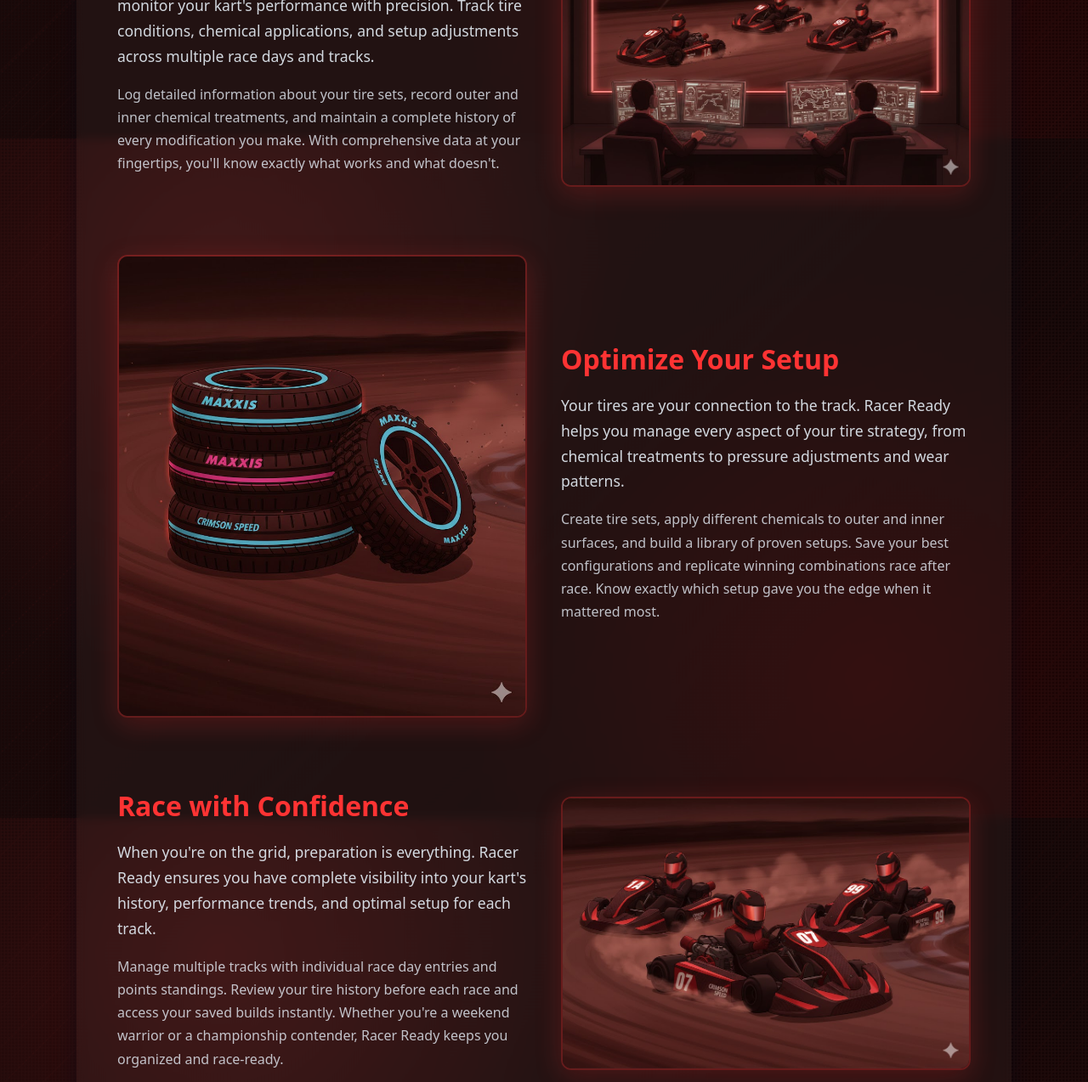
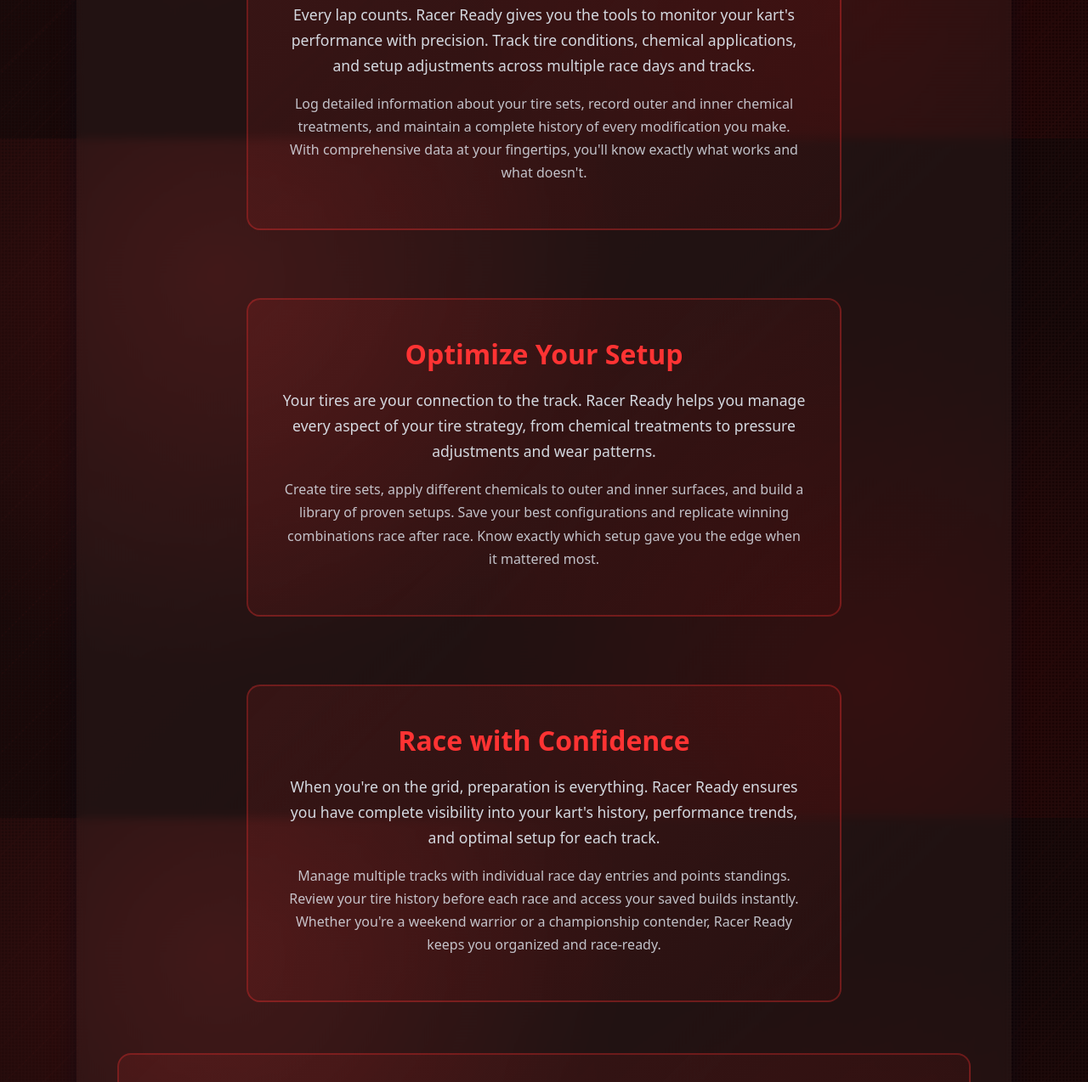
Before and after one commit to Evan-Linder/RacerReady, a website: page public/index.html in a window 1280 px wide. Shown: the part 637-1911 px from the top of the page at 85% size. Drawn offline with Linux system fonts and the light colour scheme.

Commit message:
updated homepage

```diff
--- a/public/index.html
+++ b/public/index.html
@@ -39,7 +39,8 @@
             <div class="hero-inner">
                 <div class="hero-copy">
                     <h2>Start your engines</h2>
-                    <p>The ultimate go-kart management platform for racers who demand precision, performance, and results.</p>
+                    <p>The ultimate go-kart management platform for racers who demand precision, performance, and
+                        results.</p>
                     <p><a class="btn primary" href="sign.html">Get Started</a></p>
                 </div>
             </div>
@@ -49,67 +50,76 @@
         <section style="max-width: 1200px; margin: 60px auto; padding: 0 20px;">
 
             <!-- Track Your Performance -->
-            <div style="display: grid; grid-template-columns: 1fr 1fr; gap: 40px; align-items: center; margin-bottom: 80px;">
-                <div>
+            <div
+                style="display: flex; justify-content: center; margin-bottom: 80px;">
+                <div
+                    style="text-align: center; max-width: 700px; padding: 40px; background: linear-gradient(135deg, rgba(255,51,51,0.1), rgba(204,0,0,0.05)); border-radius: 16px; border: 2px solid rgba(255,51,51,0.3);">
                     <h2 style="color: #ff3333; font-size: 2rem; margin-bottom: 16px;">Track Your Performance</h2>
                     <p style="color: rgba(230,238,246,0.9); font-size: 1.1rem; line-height: 1.7; margin-bottom: 16px;">
-                        Every lap counts. Racer Ready gives you the tools to monitor your kart's performance with precision.
-                        Track tire conditions, chemical applications, and setup adjustments across multiple race days and tracks.
+                        Every lap counts. Racer Ready gives you the tools to monitor your kart's performance with
+                        precision.
+                        Track tire conditions, chemical applications, and setup adjustments across multiple race days
+                        and tracks.
                     </p>
                     <p style="color: rgba(230,238,246,0.8); font-size: 1rem; line-height: 1.7;">
-                        Log detailed information about your tire sets, record outer and inner chemical treatments, and maintain
-                        a complete history of every modification you make. With comprehensive data at your fingertips, you'll
+                        Log detailed information about your tire sets, record outer and inner chemical treatments, and
+                        maintain
+                        a complete history of every modification you make. With comprehensive data at your fingertips,
+                        you'll
                         know exactly what works and what doesn't.
                     </p>
-                </div>
-                <div style="border-radius: 12px; overflow: hidden; box-shadow: 0 8px 32px rgba(255,51,51,0.2); border: 2px solid rgba(255,51,51,0.3);">
-                    <img src="images/monitoring_computers.jpg" alt="Performance monitoring computers" style="width: 100%; height: auto; display: block;">
                 </div>
             </div>
 
             <!-- Optimize Your Setup -->
-            <div style="display: grid; grid-template-columns: 1fr 1fr; gap: 40px; align-items: center; margin-bottom: 80px;">
-                <div style="border-radius: 12px; overflow: hidden; box-shadow: 0 8px 32px rgba(255,51,51,0.2); border: 2px solid rgba(255,51,51,0.3); order: 1;">
-                    <img src="images/tires.jpg" alt="Go-kart tires" style="width: 100%; height: auto; display: block;">
-                </div>
-                <div style="order: 2;">
+            <div
+                style="display: flex; justify-content: center; margin-bottom: 80px;">
+                <div
+                    style="text-align: center; max-width: 700px; padding: 40px; background: linear-gradient(135deg, rgba(255,51,51,0.1), rgba(204,0,0,0.05)); border-radius: 16px; border: 2px solid rgba(255,51,51,0.3);">
                     <h2 style="color: #ff3333; font-size: 2rem; margin-bottom: 16px;">Optimize Your Setup</h2>
                     <p style="color: rgba(230,238,246,0.9); font-size: 1.1rem; line-height: 1.7; margin-bottom: 16px;">
-                        Your tires are your connection to the track. Racer Ready helps you manage every aspect of your tire
+                        Your tires are your connection to the track. Racer Ready helps you manage every aspect of your
+                        tire
                         strategy, from chemical treatments to pressure adjustments and wear patterns.
                     </p>
                     <p style="color: rgba(230,238,246,0.8); font-size: 1rem; line-height: 1.7;">
-                        Create tire sets, apply different chemicals to outer and inner surfaces, and build a library of proven
-                        setups. Save your best configurations and replicate winning combinations race after race. Know exactly
+                        Create tire sets, apply different chemicals to outer and inner surfaces, and build a library of
+                        proven
+                        setups. Save your best configurations and replicate winning combinations race after race. Know
+                        exactly
                         which setup gave you the edge when it mattered most.
                     </p>
                 </div>
             </div>
 
             <!-- Race with Confidence -->
-            <div style="display: grid; grid-template-columns: 1fr 1fr; gap: 40px; align-items: center; margin-bottom: 60px;">
-                <div>
+            <div
+                style="display: flex; justify-content: center; margin-bottom: 60px;">
+                <div
+                    style="text-align: center; max-width: 700px; padding: 40px; background: linear-gradient(135deg, rgba(255,51,51,0.1), rgba(204,0,0,0.05)); border-radius: 16px; border: 2px solid rgba(255,51,51,0.3);">
                     <h2 style="color: #ff3333; font-size: 2rem; margin-bottom: 16px;">Race with Confidence</h2>
                     <p style="color: rgba(230,238,246,0.9); font-size: 1.1rem; line-height: 1.7; margin-bottom: 16px;">
-                        When you're on the grid, preparation is everything. Racer Ready ensures you have complete visibility
+                        When you're on the grid, preparation is everything. Racer Ready ensures you have complete
+                        visibility
                         into your kart's history, performance trends, and optimal setup for each track.
                     </p>
                     <p style="color: rgba(230,238,246,0.8); font-size: 1rem; line-height: 1.7;">
-                        Manage multiple tracks with individual race day entries and points standings. Review your tire history
+                        Manage multiple tracks with individual race day entries and points standings. Review your tire
+                        history
                         before each race and access your saved builds instantly. Whether you're a weekend warrior or a
                         championship contender, Racer Ready keeps you organized and race-ready.
                     </p>
                 </div>
-                <div style="border-radius: 12px; overflow: hidden; box-shadow: 0 8px 32px rgba(255,51,51,0.2); border: 2px solid rgba(255,51,51,0.3);">
-                    <img src="images/3 go karts racing.jpg" alt="Three go-karts racing on track" style="width: 100%; height: auto; display: block;">
-                </div>
             </div>
 
             <!-- Call to Action -->
-            <div style="text-align: center; padding: 60px 20px; background: linear-gradient(135deg, rgba(255,51,51,0.1), rgba(204,0,0,0.05)); border-radius: 16px; border: 2px solid rgba(255,51,51,0.3); margin-bottom: 40px;">
+            <div
+                style="text-align: center; padding: 60px 20px; background: linear-gradient(135deg, rgba(255,51,51,0.1), rgba(204,0,0,0.05)); border-radius: 16px; border: 2px solid rgba(255,51,51,0.3); margin-bottom: 40px;">
                 <h2 style="color: #ff3333; font-size: 2.2rem; margin-bottom: 20px;">Ready to Dominate the Track?</h2>
-                <p style="color: rgba(230,238,246,0.9); font-size: 1.2rem; margin-bottom: 30px; max-width: 700px; margin-left: auto; margin-right: auto;">
-                    Join Racer Ready today and take control of your racing data. Track your performance, optimize your setup, and race with confidence.
+                <p
+                    style="color: rgba(230,238,246,0.9); font-size: 1.2rem; margin-bottom: 30px; max-width: 700px; margin-left: auto; margin-right: auto;">
+                    Join Racer Ready today and take control of your racing data. Track your performance, optimize your
+                    setup, and race with confidence.
                 </p>
                 <a href="sign.html" class="btn primary" style="font-size: 1.2rem; padding: 16px 40px;">Start Now</a>
             </div>
--- a/public/style.css
+++ b/public/style.css
@@ -421,8 +421,9 @@ body::before {
 
 /* Make header-actions stack on small screens */
 @media (max-width: 640px) {
-    .site-header .header-inner { flex-direction: column; align-items: flex-start; gap: 12px; }
-    .header-actions { width: 100%; justify-content: flex-end; }
+    .site-header .header-inner { flex-wrap: wrap; align-items: center; gap: 12px; }
+    .site-header .brand { flex: 0 0 auto; }
+    .header-actions { flex: 1; justify-content: flex-end; }
 }
 
 h2 { margin-bottom: 8px; color: #e6eef6; }
@@ -488,8 +489,8 @@ p { margin-bottom: 12px; color: #e8e8e8; }
 }
 
 .instruction-card {
-    background: linear-gradient(135deg, rgba(255,51,51,0.08), rgba(204,0,0,0.05));
-    border: 1px solid rgba(255,51,51,0.15);
+    background: linear-gradient(135deg, rgba(255,51,51,0.12), rgba(204,0,0,0.08));
+    border: 1px solid rgba(255,51,51,0.25);
     border-radius: 12px;
     padding: 28px 20px;
     text-align: center;
@@ -526,7 +527,7 @@ p { margin-bottom: 12px; color: #e8e8e8; }
 
 .instruction-card p {
     font-size: 0.95rem;
-    color: rgba(230,238,246,0.7);
+    color: #e8e8e8;
     margin: 0;
     line-height: 1.5;
 }
```
